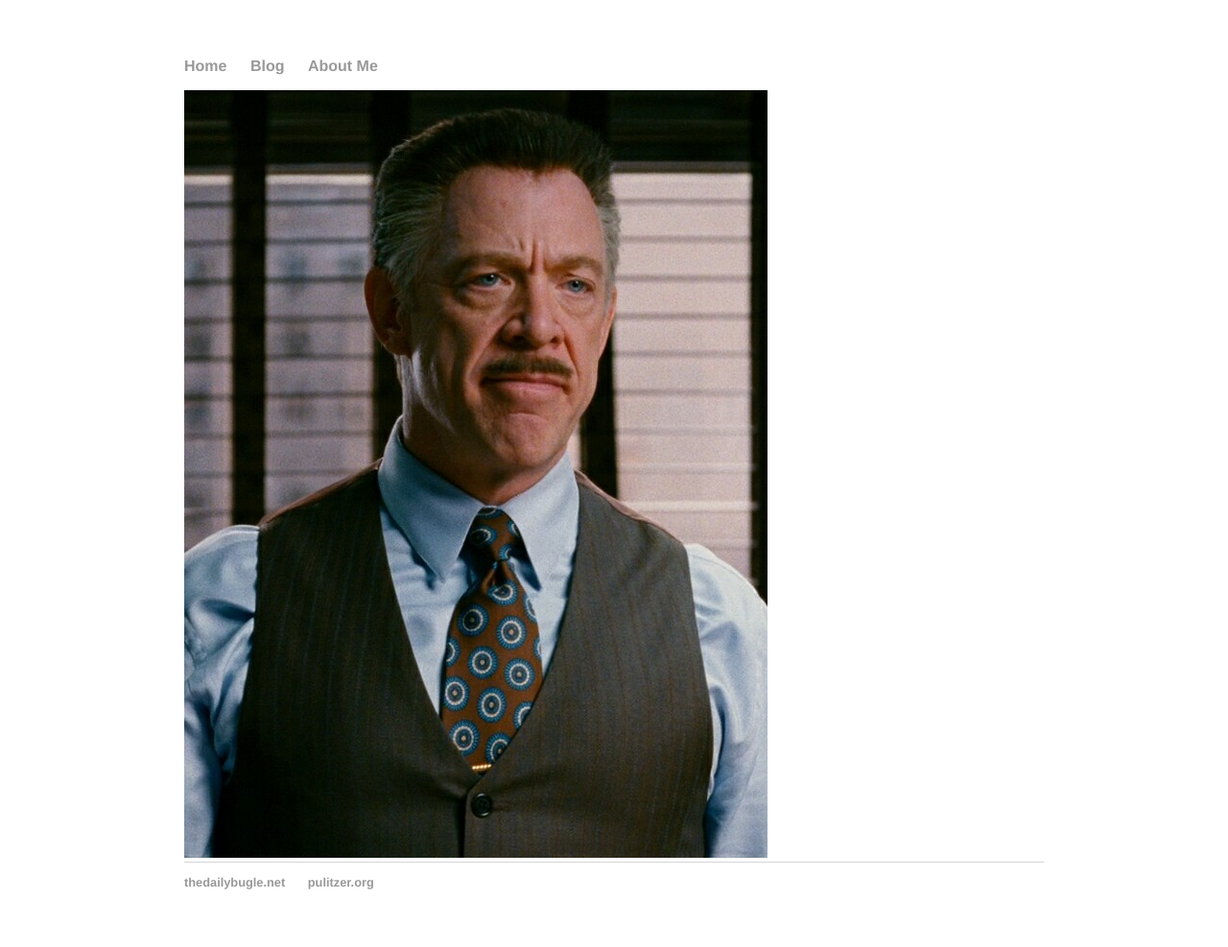
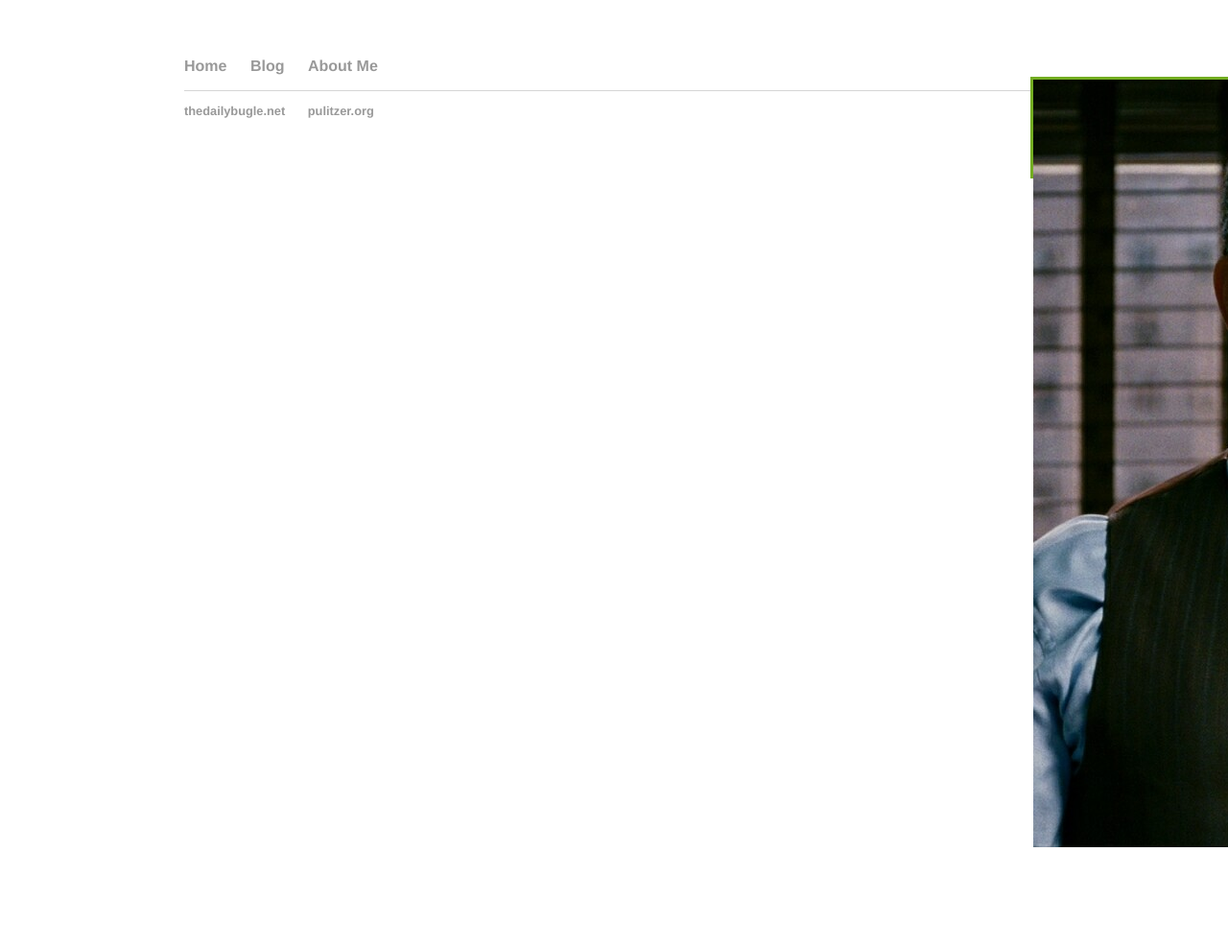
Before and after one commit to Sam-S-Callaghan/Sam-S-Callaghan.github.io, a Jekyll site: the page built from about/index.html, in a window 1280 px wide. Shown: the whole page at 96% size. Built offline with Jekyll 4.4.1, drawn with Linux system fonts in a browser that asks for light colours; after the commit the page ends 900 px from its top, so only the background shows below that.

Commit message:
Update main.css

```diff
--- a/css/main.css
+++ b/css/main.css
@@ -13,8 +13,12 @@ h2 {
 }
 
 .portrait {
-  width: 40px;
-  height: auto;
+  position: absolute;
+  top: 80px;
+  right: 0;
+  width: 200px;
+  height: 100px;
+  border: 3px solid #73AD21;
 }
 
 p {
```
